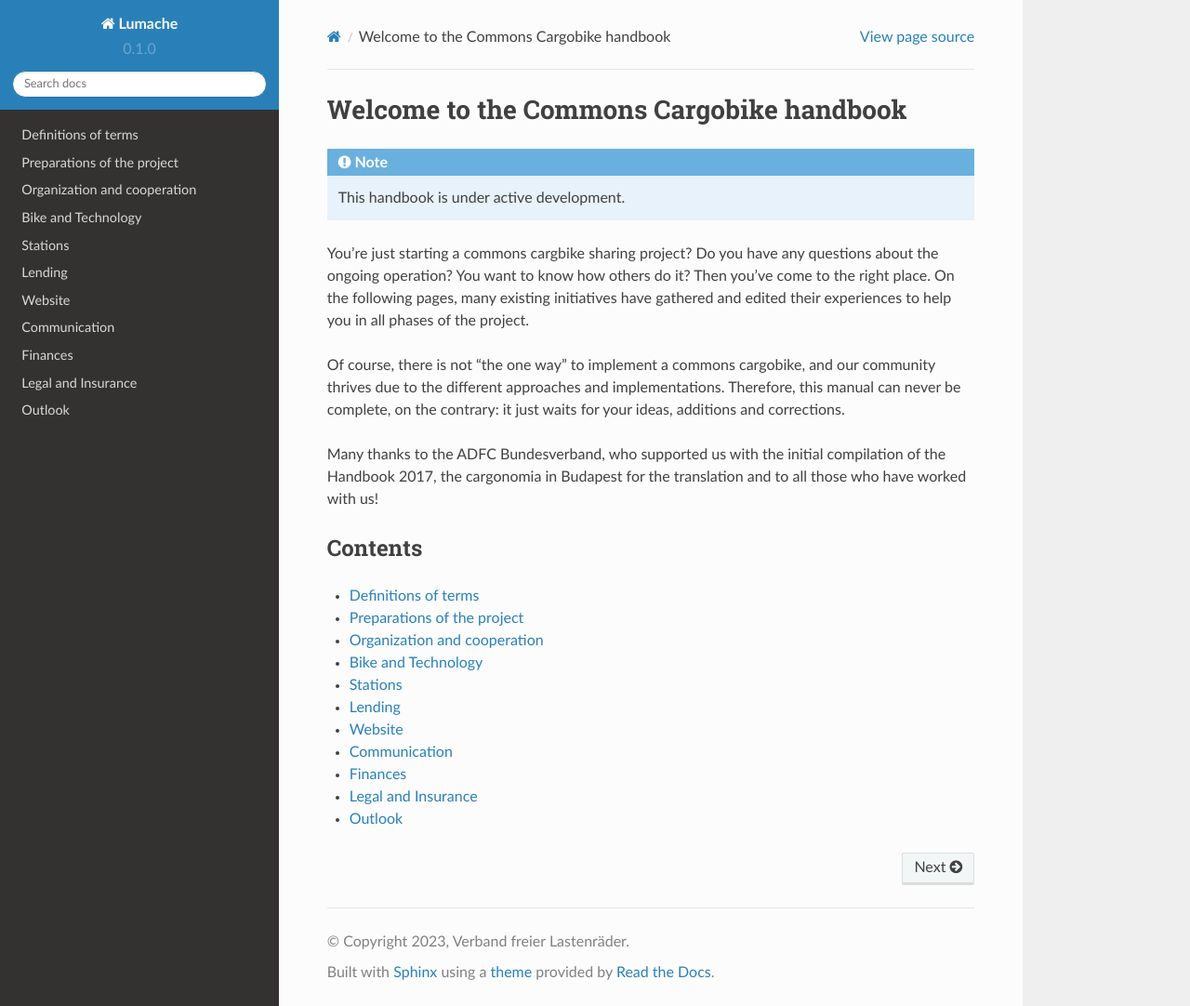
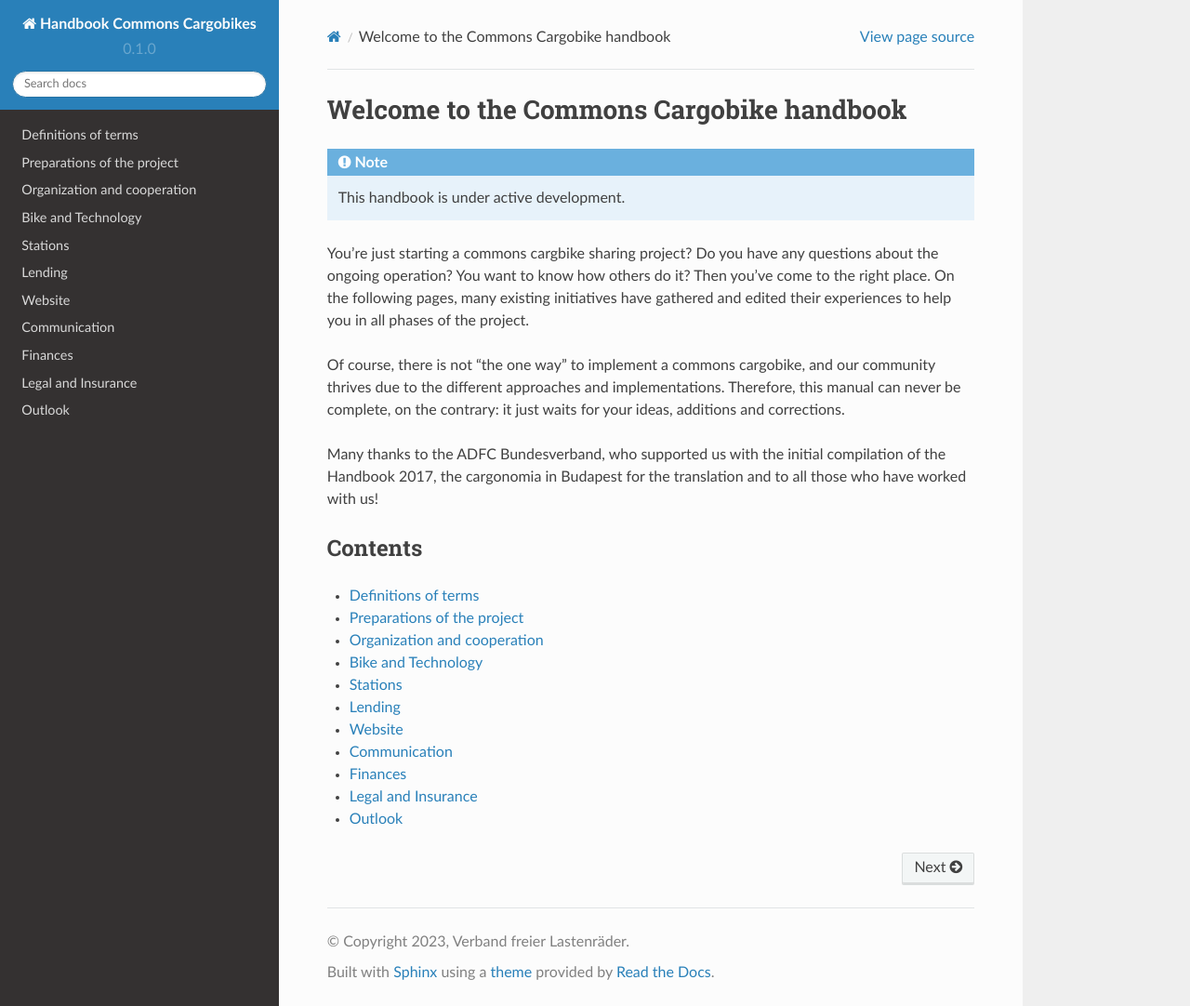
Before and after one commit to Konafets/cargobike-manual, a Sphinx documentation site: the page built from docs/source/index.rst, in a window 1280 px wide and 1082 px high. Shown: the whole window at 93% size. Built offline with Sphinx 7.4.7 and the Read the Docs theme 2.0.0, drawn with Linux system fonts in a browser that asks for light colours.

Commit message:
Change project title

```diff
--- a/docs/source/conf.py
+++ b/docs/source/conf.py
@@ -2,7 +2,7 @@
 
 # -- Project information
 
-project = 'Lumache'
+project = 'Handbook Commons Cargobikes'
 copyright = '2023, Verband freier Lastenräder'
 author = 'Verband freier Lastenräder'
 
```
